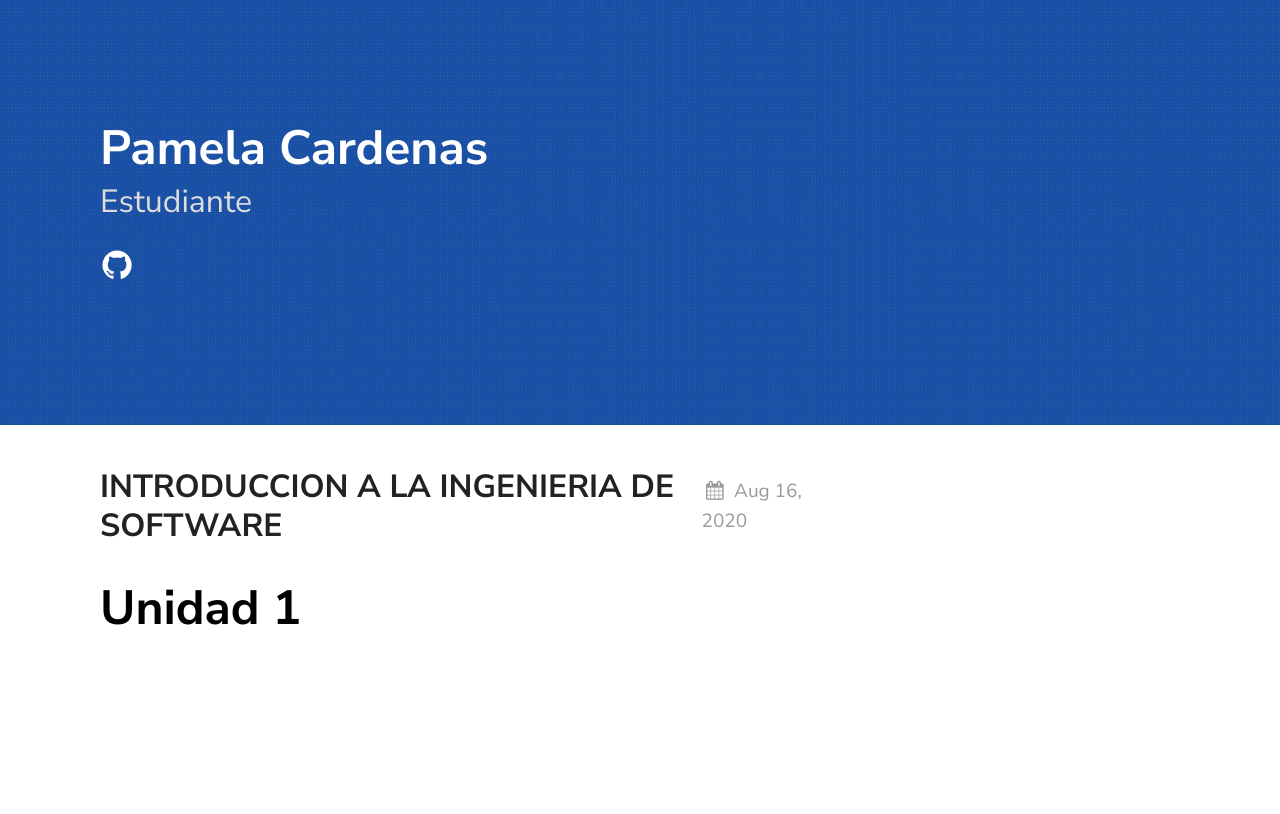
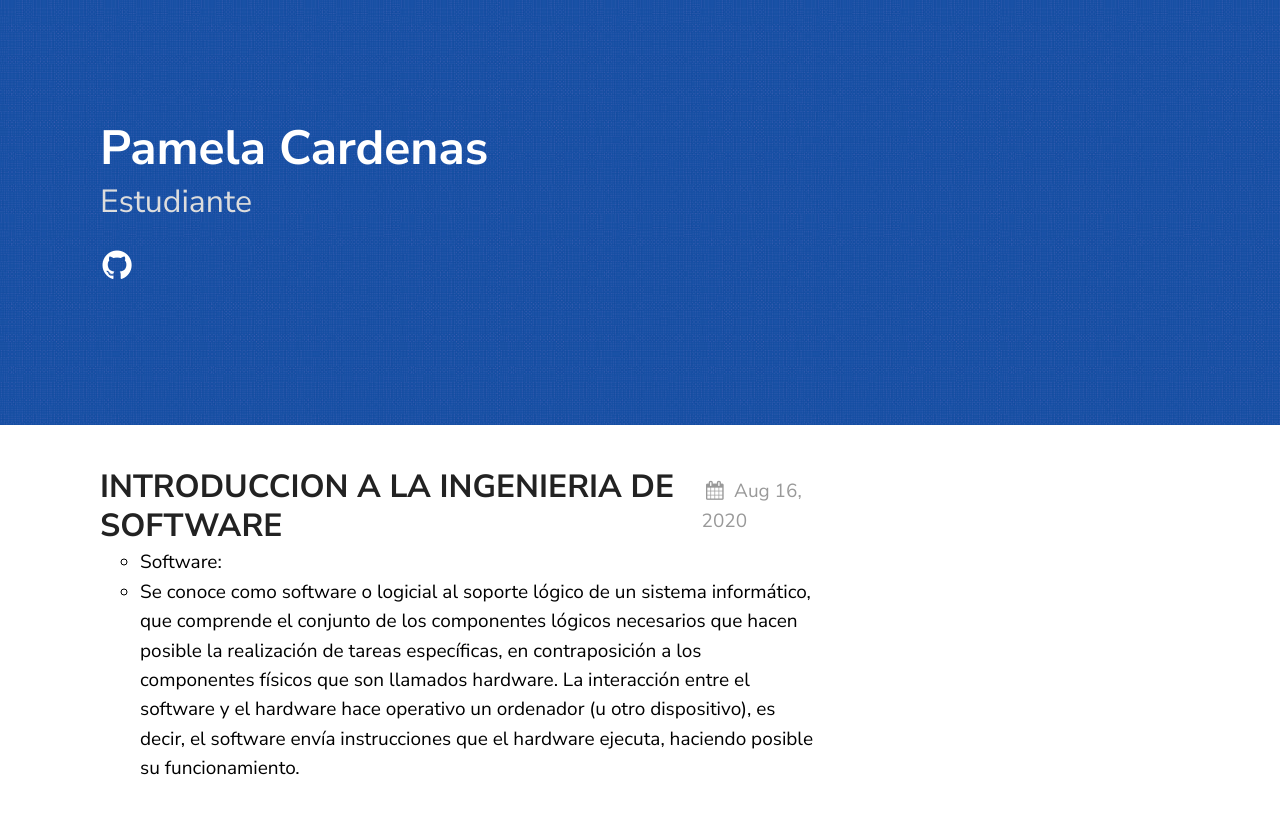
Before and after one commit to PrimaryOmega/ProyectoIntro, a Jekyll site: the page built from index.md, in a window 1280 px wide. Shown: the top 814 px of the page. Built offline with Jekyll 4.4.1, drawn with Linux system fonts in a browser that asks for light colours; part of the change alters nothing that is shown.

Commit message:
Update 2020-08-16-Index.markdown

```diff
--- a/_posts/2020-08-16-Index.markdown
+++ b/_posts/2020-08-16-Index.markdown
@@ -1,10 +1,14 @@
 ---
 layout: post
 title:  "INTRODUCCION A LA INGENIERIA DE SOFTWARE"
-date:   2020-08-16 02:57:36
+date:   2020-08-16 03:46:36
 
 categories: Unidad
 ---
+
+* Software:
+* Se conoce como software o logicial al soporte lógico de un sistema informático, que comprende el conjunto de los componentes lógicos necesarios que hacen posible la realización de tareas específicas, en contraposición a los componentes físicos que son llamados hardware. La interacción entre el software y el hardware hace operativo un ordenador (u otro dispositivo), es decir, el software envía instrucciones que el hardware ejecuta, haciendo posible su funcionamiento. &nbsp;
+
 
 # Unidad 1
 
@@ -66,15 +70,15 @@ Ejemplos de perspectivas del proceso de software:
 * Modelos en espiral, modelo de proceso de software evolutivo Orientados a la reutilización, trata de maximizar la reutilización de software existente. &nbsp;
 * Métodos Formales, transformar una especificación formal a lo largo devarias representaciones hasta llegar a un programa ejecutable. &nbsp;
 
-* MODELOS DE DESARROLLO DE SOFTWARE. &nbsp;
+* MODELOS DE DESARROLLO DE SOFTWARE.
 
-* Modelo en Cascada. &nbsp;
+* Modelo en Cascada.
 <img src="https://www.ionos.mx/digitalguide/fileadmin/DigitalGuide/Screenshots_2019/wasserfallmodell-ES-1.jpg" alt="Modelos" width="50%"/>
-* Modelo Iterativo. &nbsp;
+* Modelo Iterativo.
 <img src="http://4.bp.blogspot.com/-JPTk7lFWqJM/UE9ej0ONpvI/AAAAAAAAADk/OaATIcjpm-Y/s640/ModeloIterativol_grafica.jpg" alt="Modelos" width="50%"/>
-* Modelo Prototipado. &nbsp;
+* Modelo Prototipado.
 <img src="https://i.ytimg.com/vi/gpd0dpCTmFw/hqdefault.jpg" alt="Modelos" width="50%"/>
-* Modelo en espiral. &nbsp;
+* Modelo en espiral.
 <img src="https://sites.google.com/site/metdlgsddesarrollodesoftware/_/rsrc/1468751570088/modelo-contractual/mspiral.png" alt="Modelos" width="50%"/>
 
 
```
